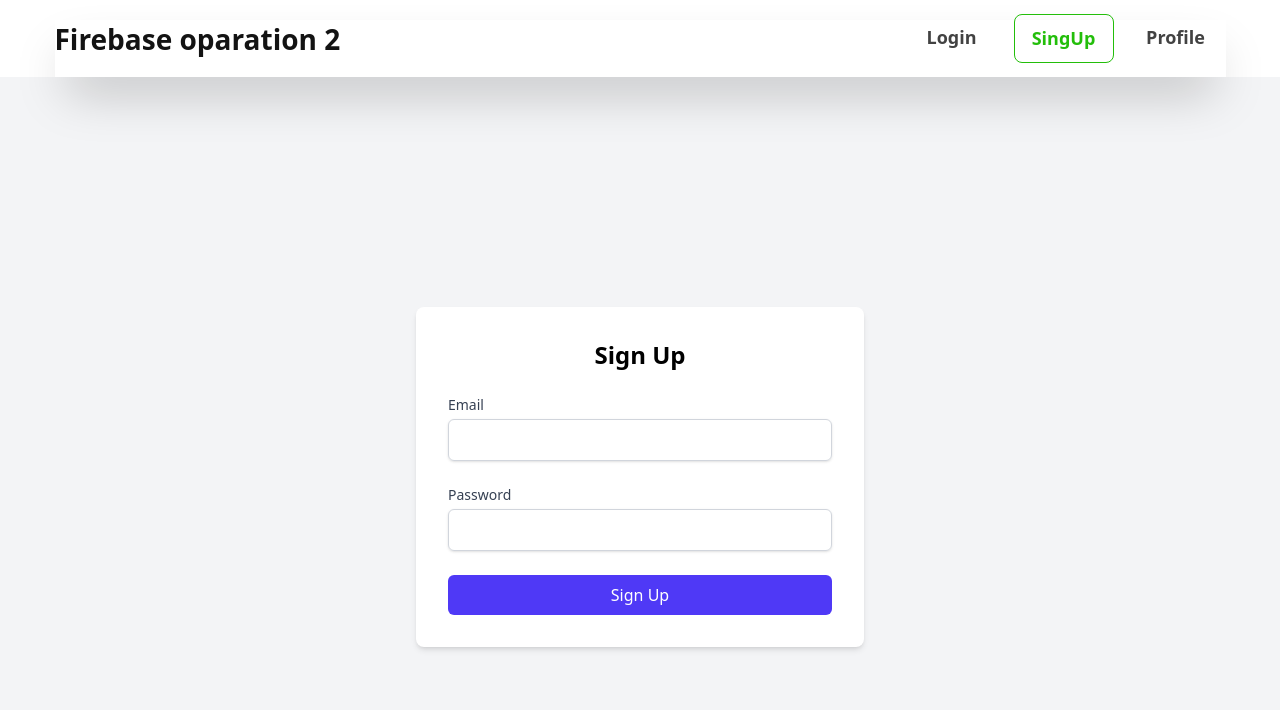
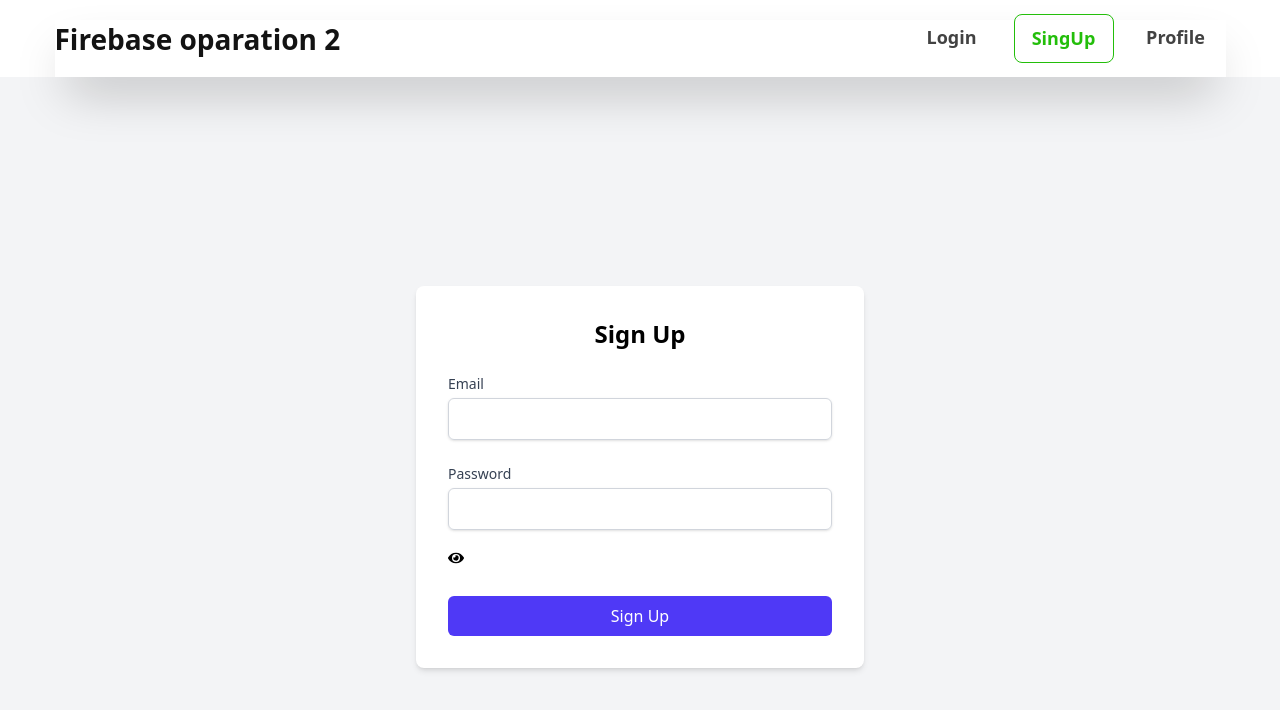
Before and after one commit to AtiqurRahmanLabib/Firebase-Operation-2, a React (Vite) app: page /SignUpPage in a window 1280 px wide. Shown: the top 710 px of the page. Built offline with nearby package versions, Linux system fonts and the light colour scheme.

Commit message:
Regular expression validation and toggle show password

```diff
--- a/package.json
+++ b/package.json
@@ -15,6 +15,7 @@
     "firebase": "^11.4.0",
     "react": "^19.0.0",
     "react-dom": "^19.0.0",
+    "react-icons": "^5.5.0",
     "react-router-dom": "^7.2.0",
     "tailwindcss": "^4.0.9"
   },
--- a/src/Components/SignUp/SignUp.jsx
+++ b/src/Components/SignUp/SignUp.jsx
@@ -1,17 +1,25 @@
 import { createUserWithEmailAndPassword } from 'firebase/auth';
 import React, { useState } from 'react';
 import auth from '../../Firebase/firebase.init';
+import { FaEye } from "react-icons/fa";
+import { FaEyeSlash } from "react-icons/fa";
+
 
 const SignUp = () => {
     const [email, setEmail] = useState('');
     const [password, setPassword] = useState('');
     const [resgistredError, setResgistred] = useState('');
     const [success, setSuccess] = useState('');
+    const [showPassword, setShowPassword] = useState(false);
 
     const handleSignUp = (e) => {
         e.preventDefault();
         if (password.length < 6) {
             setResgistred('Password must be at least 6 characters long');
+            return;
+        }
+        else if (!/(?=.*[A-Z].*[A-Z])/.test(password)) {
+            setResgistred('Password must contain at least two upper case letters');
             return;
         }
         setResgistred('');
@@ -50,13 +58,16 @@ const SignUp = () => {
                             Password
                         </label>
                         <input
-                            type="password"
+                            type={showPassword ? "password" : "text"}
                             id="password"
                             value={password}
                             onChange={(e) => setPassword(e.target.value)}
                             required
                             className="w-full px-3 py-2 mt-1 border border-gray-300 rounded-md shadow-sm focus:outline-none focus:ring-indigo-500 focus:border-indigo-500"
                         />
+                        <button className='mt-5' onClick={() => setShowPassword(!showPassword)}><span>
+                            {showPassword ? <FaEyeSlash /> : <FaEye />}
+                        </span></button>
                     </div>
                     <button
                         type="submit"
```
Also changed, not shown: 1 other file (tests, documents, lock files or other folders).
